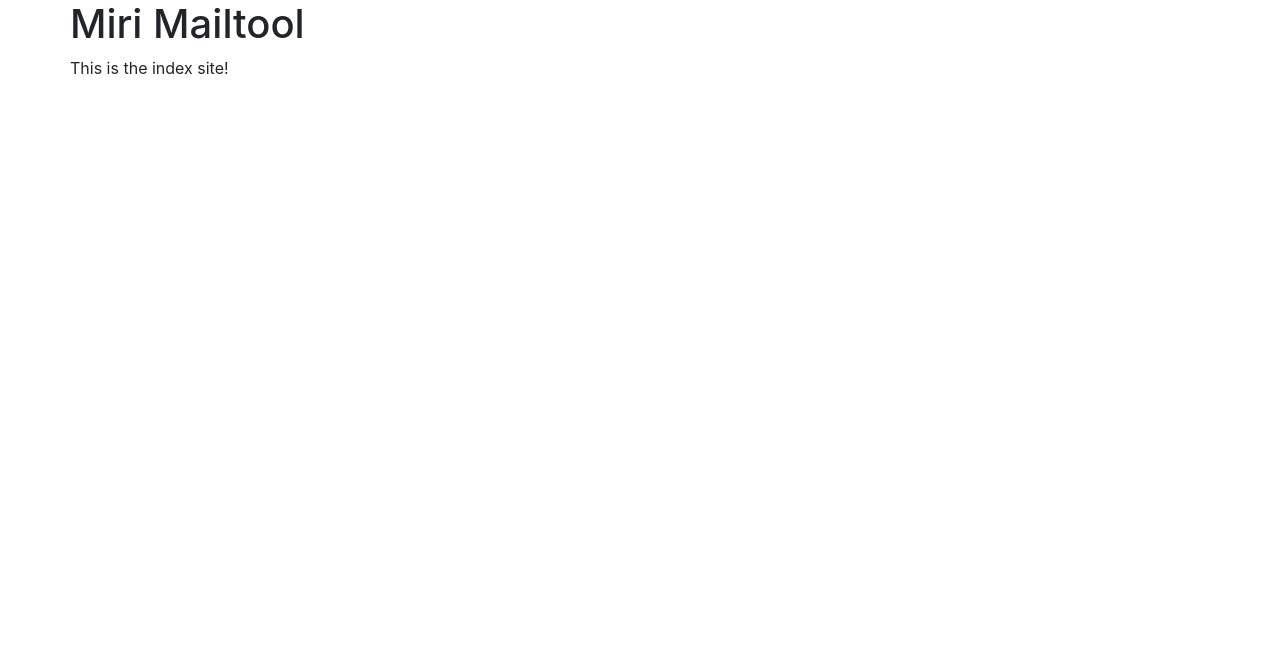
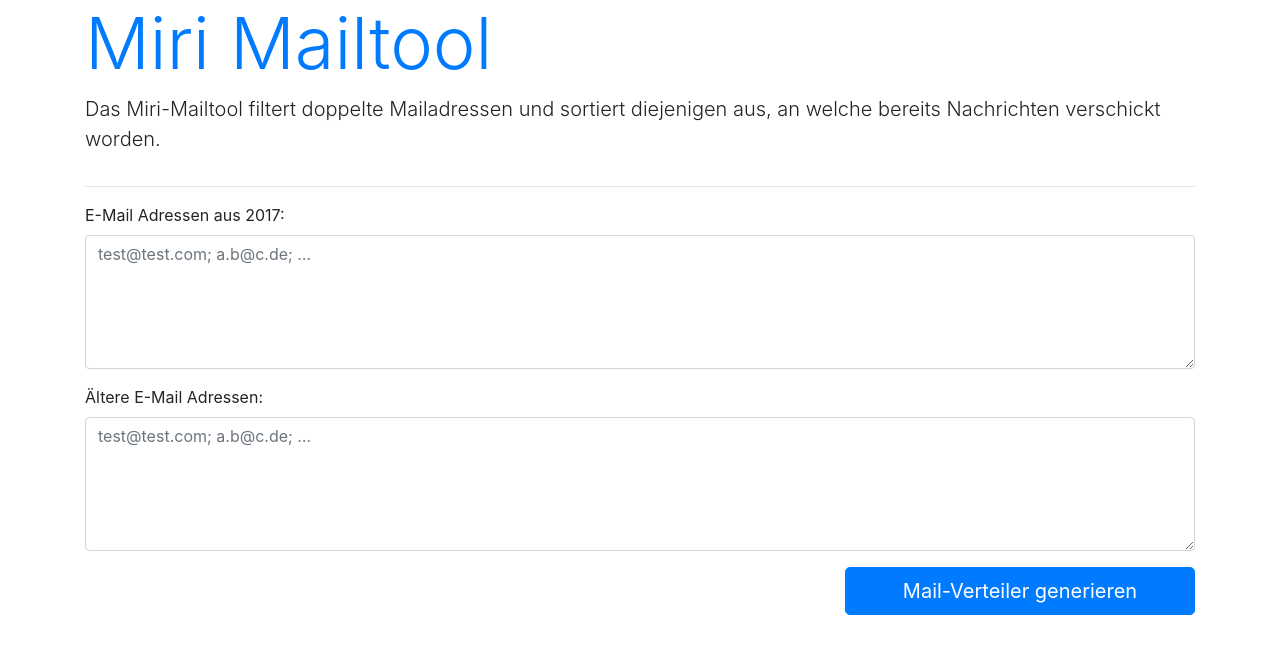
Before and after one commit to fl4m/miri-mailtool, a Flask app: page / in a window 1280 px wide. Shown: the top 654 px of the page. Run offline with Flask 2, Linux system fonts and the light colour scheme; some libraries are stand-ins or nearby versions.

Commit message:
Add input form to template.

```diff
--- a/templates/default.html
+++ b/templates/default.html
@@ -7,8 +7,16 @@
 <body>
     <div class="container">
         <div class="row">
-            <h1>Miri Mailtool</h1>
+            <h1 class="col display-3 text-primary">Miri Mailtool</h1>
         </div>
+        <div class="row">
+            <p class="col lead">
+                Das Miri-Mailtool filtert doppelte Mailadressen und sortiert
+                diejenigen aus, an welche bereits Nachrichten verschickt worden.
+            </p>
+        </div>
+
+        <hr />
 
         {% block content %}{% endblock %}
     </div>
--- a/templates/index.html
+++ b/templates/index.html
@@ -1,6 +1,28 @@
 {% extends "default.html" %}
+{% set mail_ph = 'test@test.com; a.b@c.de; &hellip;' %}
+
 {% block content %}
-    <div class="row">
-        <p>This is the index site!</p>
-    </div>
+    <form action="post">
+        <div class="row">
+            <div class="form-group col">
+                <label for="ta-new">E-Mail Adressen aus 2017:</label>
+                <textarea class="form-control" id="ta-new" name="new-addr" rows="5"
+                    placeholder="{{mail_ph | safe}}"></textarea>
+            </div>
+        </div>
+        <div class="row">
+            <div class="form-group col">
+                <label for="ta-old">Ältere E-Mail Adressen:</label>
+                <textarea class="form-control" id="ta-old" name="old-addr" rows="5"
+                    placeholder="{{mail_ph | safe}}"></textarea>
+            </div>
+        </div>
+
+        <div class="row justify-content-end">
+            <div class="col-4">
+                <input type="submit" value="Mail-Verteiler generieren"
+                    class="btn btn-primary btn-lg btn-block" />
+            </div>
+        </div>
+    </form>
 {% endblock %}
```
